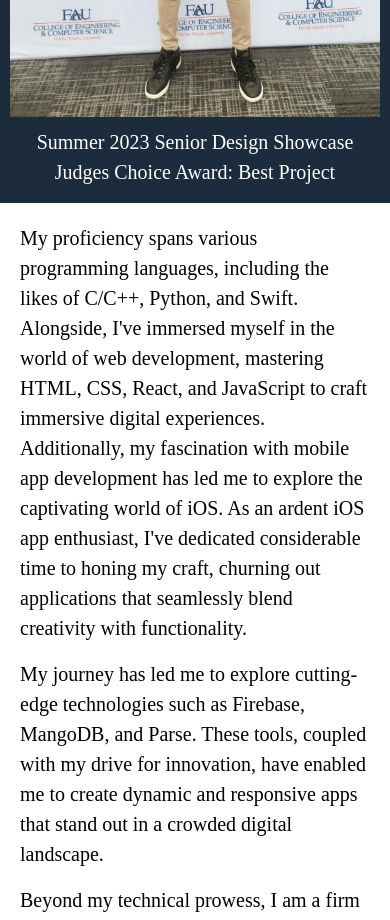
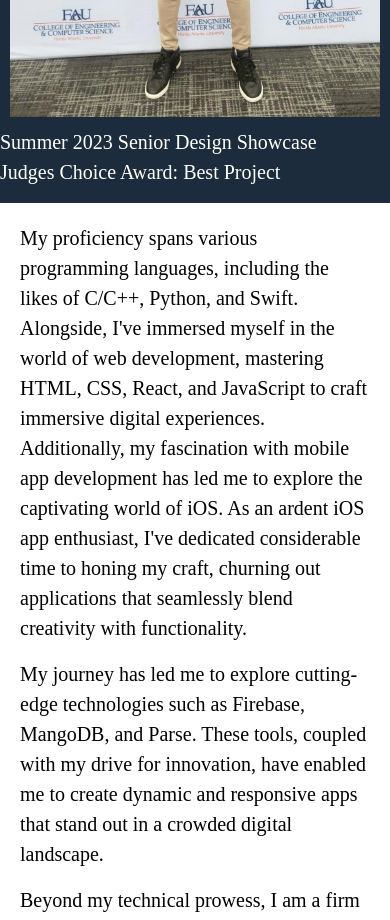
Before and after one commit to SizomanHuxley/mrevol-portfolio, a React (Create React App) app: page /about in a window 390 px wide. Shown: the part 820-1740 px from the top of the page. Built offline with nearby package versions, Linux system fonts and the light colour scheme.

Commit message:
Layout for mobile device

```diff
--- a/src/component/about.js
+++ b/src/component/about.js
@@ -21,7 +21,7 @@ const About = () => {
                     <div className="abt-image" style={{padding: "10px"}}>
                         <img src={MyImage} alt="Michelob Revol" className="about-image" />
                     </div>
-                    <p className="awards text-center">Summer 2023 Senior Design Showcase<br />Judges Choice Award: Best Project</p>
+                    <p className="awards">Summer 2023 Senior Design Showcase<br />Judges Choice Award: Best Project</p>
                 </div>
 
                 <div className="col-md-6">
--- a/src/component/css.css
+++ b/src/component/css.css
@@ -64,10 +64,13 @@ body {
 .welcome {
     font-size: 50px;
     transition: transform 0.3s;
+    font-weight: bold;
+
 }
 
 .welcome:hover {
     transform: scale(1.1);
+    padding: 15px;
 }
 
 .info {
@@ -77,6 +80,7 @@ body {
 
 .info:hover {
     transform: scale(1.1);
+    padding: 15px;
 }
 
 .myName {
--- a/src/component/home.js
+++ b/src/component/home.js
@@ -22,7 +22,7 @@ const Home = () => {
                     </div>
                 </div>
                 {/* Column for the welcome message and information */}
-                <div className="col-md-4 custom-style">
+                <div className="col-md-5 custom-style">
                     {/* Welcome message */}
                     <div className='welcome'>Hello, Welcome to my portfolio!</div>
                     <br />
```
